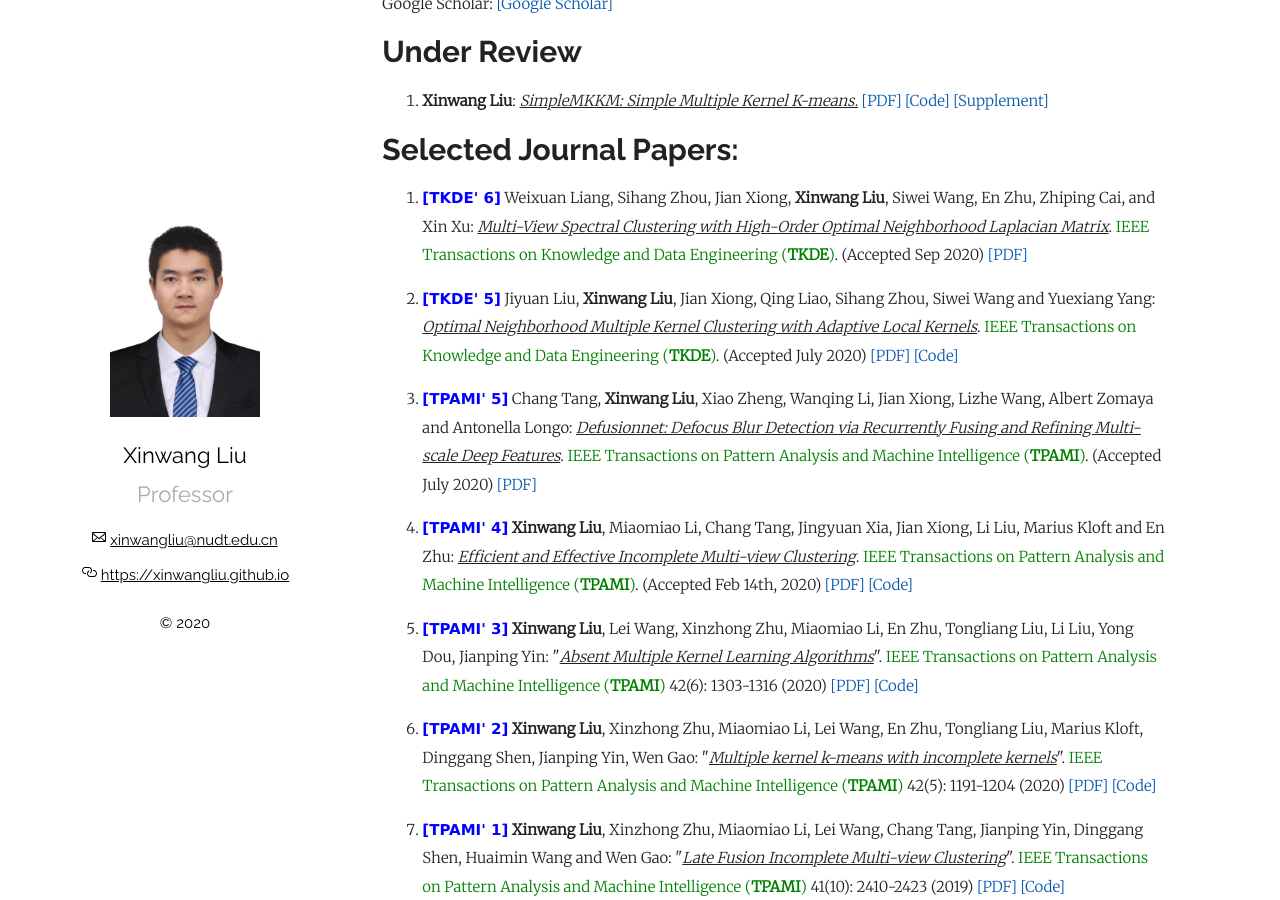
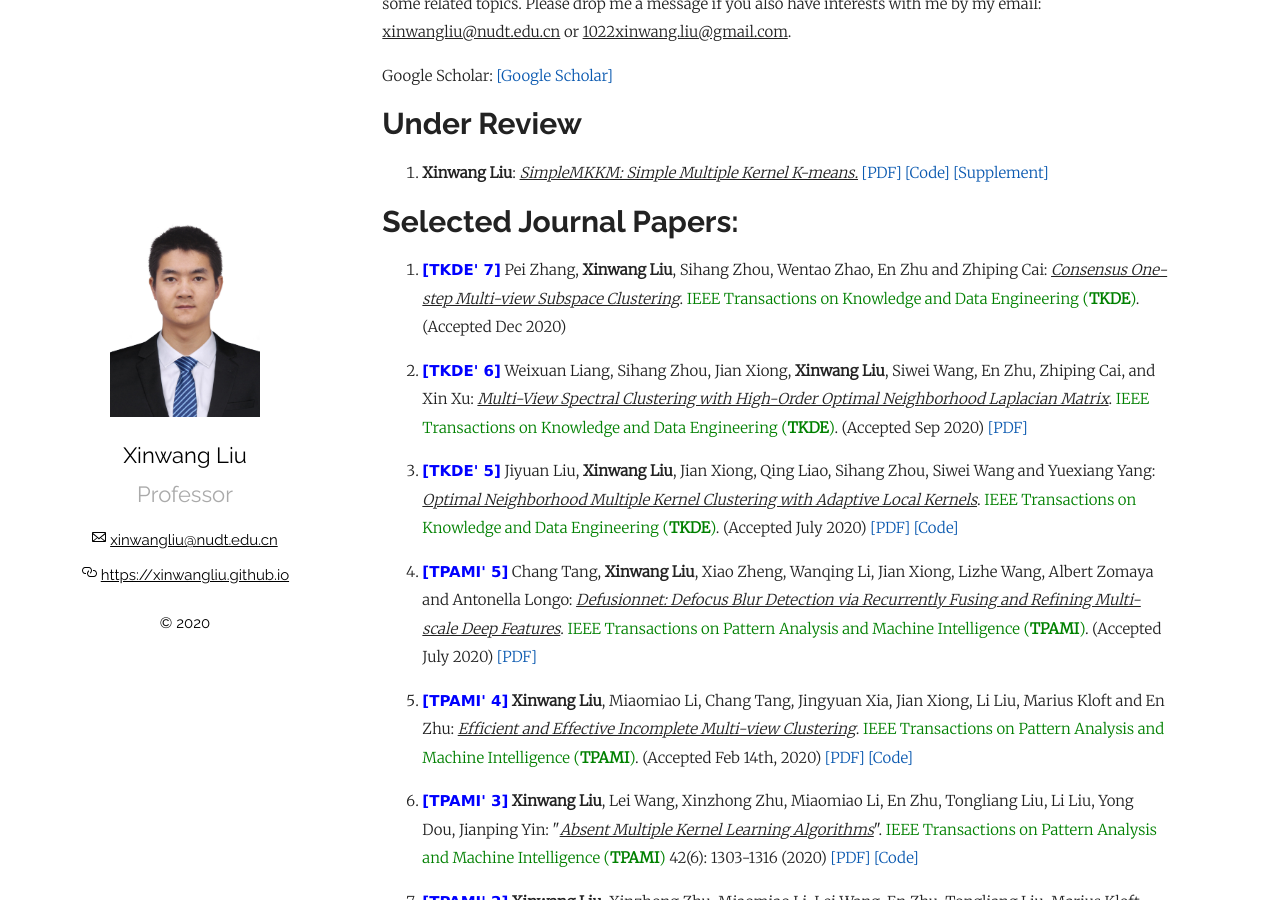
Before and after one commit to wx-liang/xinwangliu.github.io, a Jekyll site: the page built from index.md, in a window 1280 px wide and 900 px high, scrolled down 1239 px. Built offline with Jekyll 4.4.1, drawn with Linux system fonts in a browser that asks for light colours; our own code applies the rules of GitHub Pages for plain Markdown files; some of the changed text lies outside the part shown.

Commit message:
Update index.md

```diff
--- a/index.md
+++ b/index.md
@@ -4,6 +4,8 @@ layout: page
 ---
 # News
 <ul>
+
+<p style="margin-top: 6px;"><li>[<font color="red">Dec 16, 2020</font>]  "<b>Consensus One-step Multi-view Subspace Clustering</b>" has been accepted by <font color="green">IEEE Transactions on Knowledge and Data Engineering (TKDE)</font>.</li></p>
 
 <p style="margin-top: 6px;"><li>[<font color="red">Dec 2, 2020</font>]  "<b>Hierarchical Multiple Kernel Clustering</b>" has been accepted by <font color="green">AAAI2021</font>.</li></p>
 
@@ -52,6 +54,8 @@
 # Selected Journal Papers:
 
 <ol>
+
+ <p style="margin-top: 8px;"><li><font face="verdana" color="blue"><b>[TKDE' 7]</b></font> Pei Zhang, <b>Xinwang Liu</b>, Sihang Zhou, Wentao Zhao, En Zhu and Zhiping Cai: <i><u>Consensus One-step Multi-view Subspace Clustering</u></i>. <font color="green">IEEE Transactions on Knowledge and Data Engineering (<b>TKDE</b>)</font>. (Accepted Dec 2020) </li></p>
 
  <p style="margin-top: 8px;"><li><font face="verdana" color="blue"><b>[TKDE' 6]</b></font> Weixuan Liang, Sihang Zhou, Jian Xiong, <b>Xinwang Liu</b>, Siwei Wang, En Zhu, Zhiping Cai, and Xin Xu: <i><u>Multi-View Spectral Clustering with High-Order Optimal Neighborhood Laplacian Matrix</u></i>. <font color="green">IEEE Transactions on Knowledge and Data Engineering (<b>TKDE</b>)</font>. (Accepted Sep 2020) <a href = "https://arxiv.org/pdf/2008.13539.pdf">[PDF]</a></li></p>
 
```
